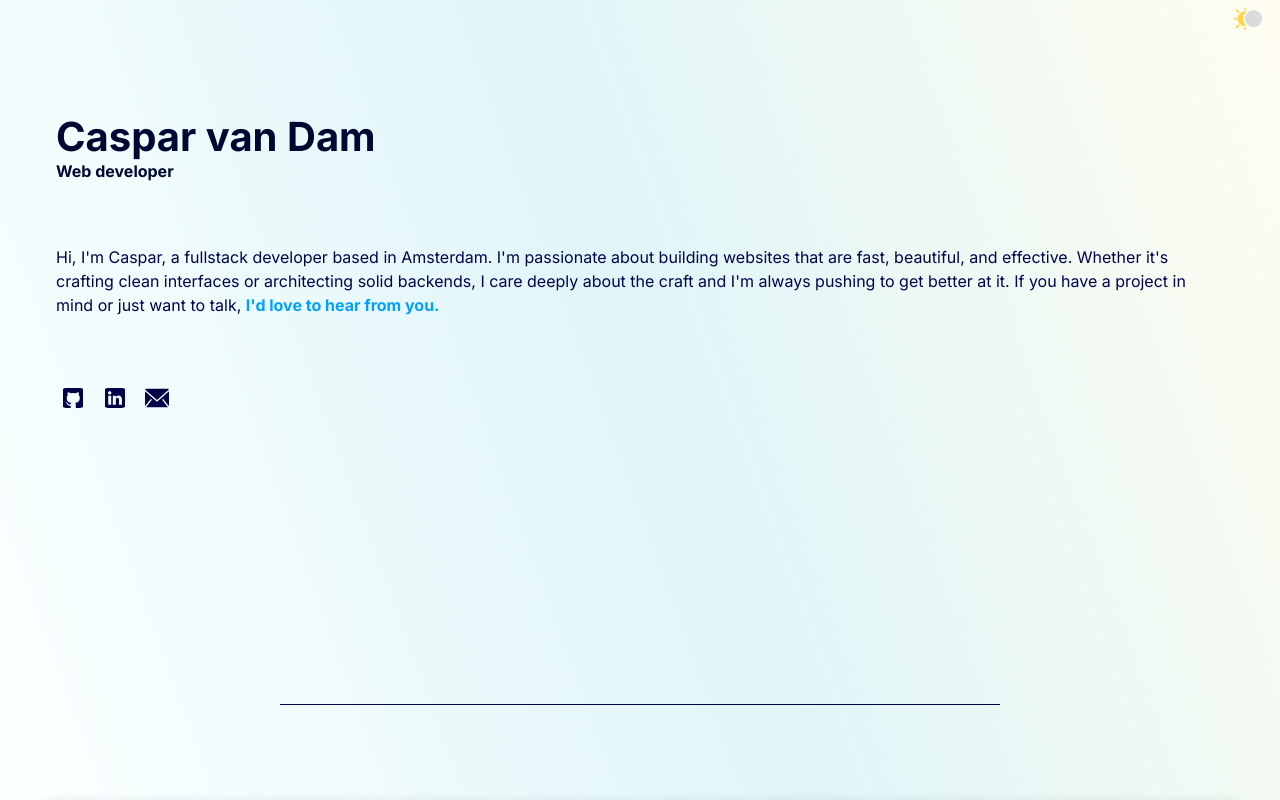
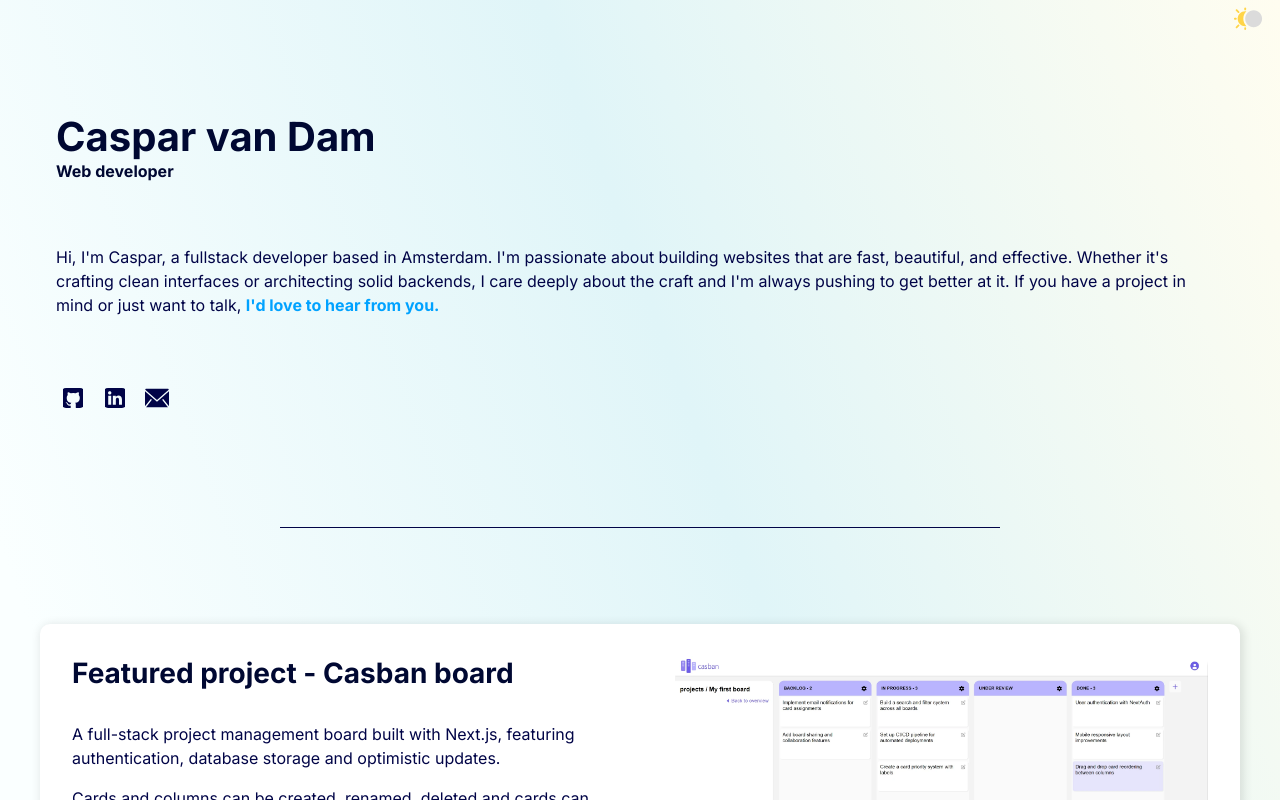
Before and after one commit to crvdam/portfolio_v3, a React (Vite) app in the folder portfolio_v3/: page / in a window 1280 px wide. Shown: the top 800 px of the page. Built offline with nearby package versions, Linux system fonts and the light colour scheme.

Commit message:
removed spacing hero section

```diff
--- a/portfolio_v3/src/components/Main/Main.css
+++ b/portfolio_v3/src/components/Main/Main.css
@@ -34,7 +34,6 @@ h1 {
 
 .hero {
   padding: 1rem;
-  min-height: 60dvh;
   padding-top: 2rem;
   display: flex;
   flex-direction: column;
```
